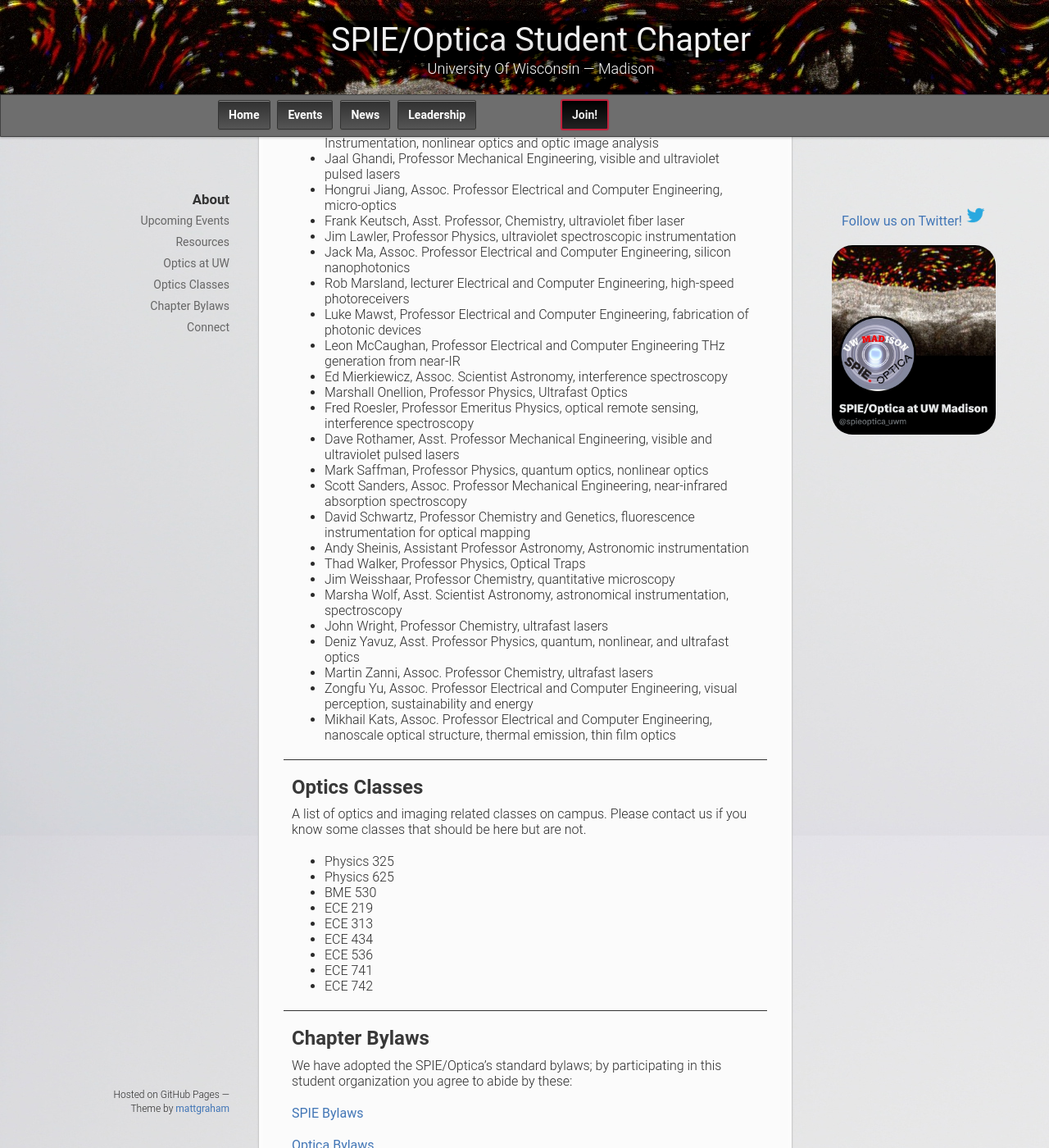
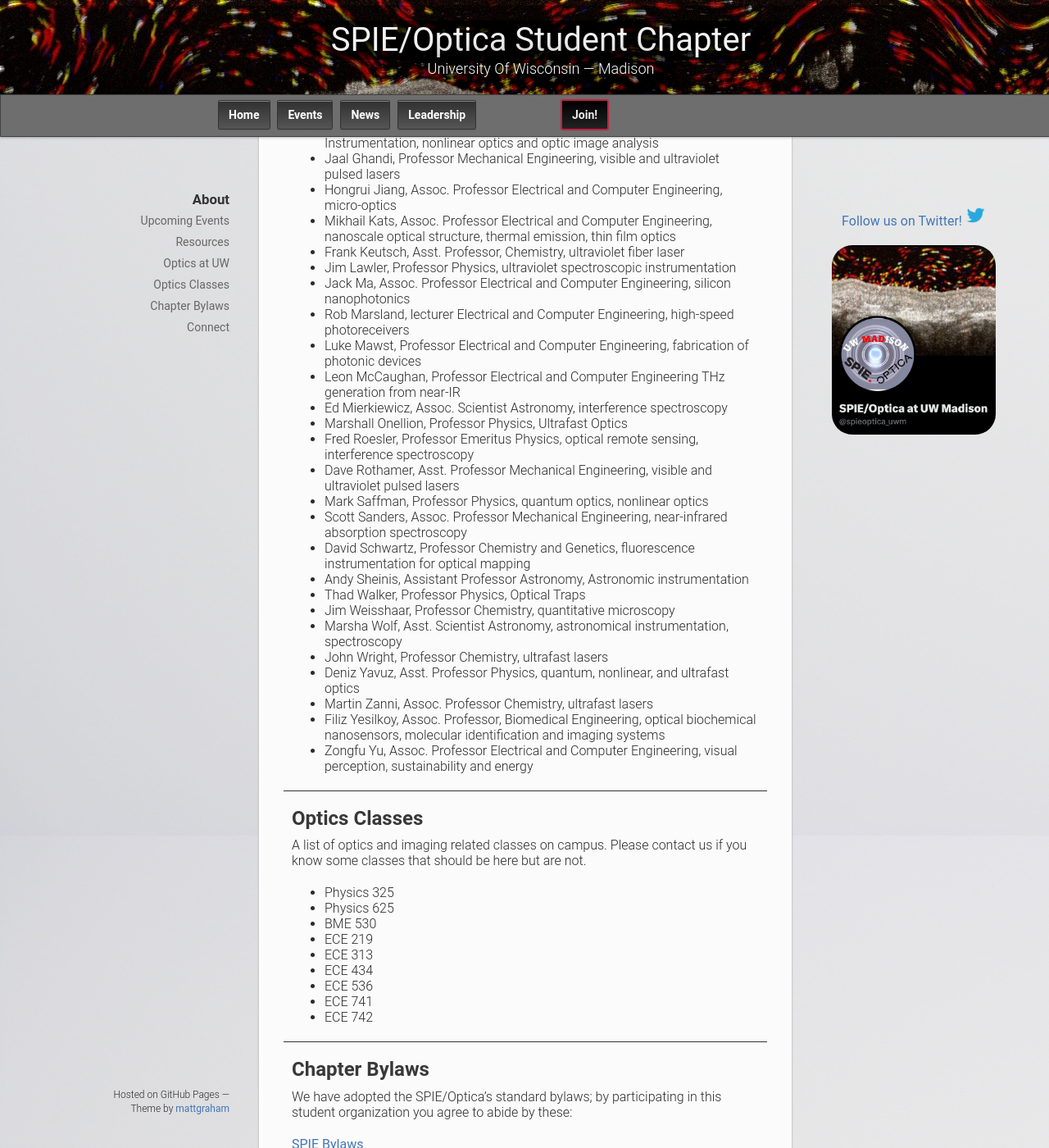
Before and after one commit to uw-loci/spieopticamadison.org, a Jekyll site: the page built from index.md, in a window 1280 px wide and 1400 px high, scrolled down 1573 px. Shown: the whole window at 82% size. Built offline with Jekyll 4.4.1, drawn with Linux system fonts in a browser that asks for light colours.

Commit message:
Update index.md

```diff
--- a/index.md
+++ b/index.md
@@ -33,6 +33,7 @@ If you think we are missing some SPIE-related campus resources from this page, p
  -    Kevin Eliceiri, Director, Laboratory for Optical and Computational Instrumentation, nonlinear optics and optic image analysis
  -    Jaal Ghandi, Professor Mechanical Engineering, visible and ultraviolet pulsed lasers
  -    Hongrui Jiang, Assoc. Professor Electrical and Computer Engineering, micro-optics
+ -    Mikhail Kats, Assoc. Professor Electrical and Computer Engineering, nanoscale optical structure, thermal emission, thin film optics
  -    Frank Keutsch, Asst. Professor, Chemistry, ultraviolet fiber laser
  -    Jim Lawler, Professor Physics, ultraviolet spectroscopic instrumentation
  -    Jack Ma, Assoc. Professor Electrical and Computer Engineering, silicon nanophotonics
@@ -53,8 +54,9 @@ If you think we are missing some SPIE-related campus resources from this page, p
  -    John Wright, Professor Chemistry, ultrafast lasers
  -    Deniz Yavuz, Asst. Professor Physics, quantum, nonlinear, and ultrafast optics
  -    Martin Zanni, Assoc. Professor Chemistry, ultrafast lasers
+ -    Filiz Yesilkoy, Assoc. Professor, Biomedical Engineering, optical biochemical nanosensors, molecular identification and imaging systems
  -    Zongfu Yu, Assoc. Professor Electrical and Computer Engineering, visual perception, sustainability and energy
- -    Mikhail Kats, Assoc. Professor Electrical and Computer Engineering, nanoscale optical structure, thermal emission, thin film optics
+
 
 <hr>
 
```
